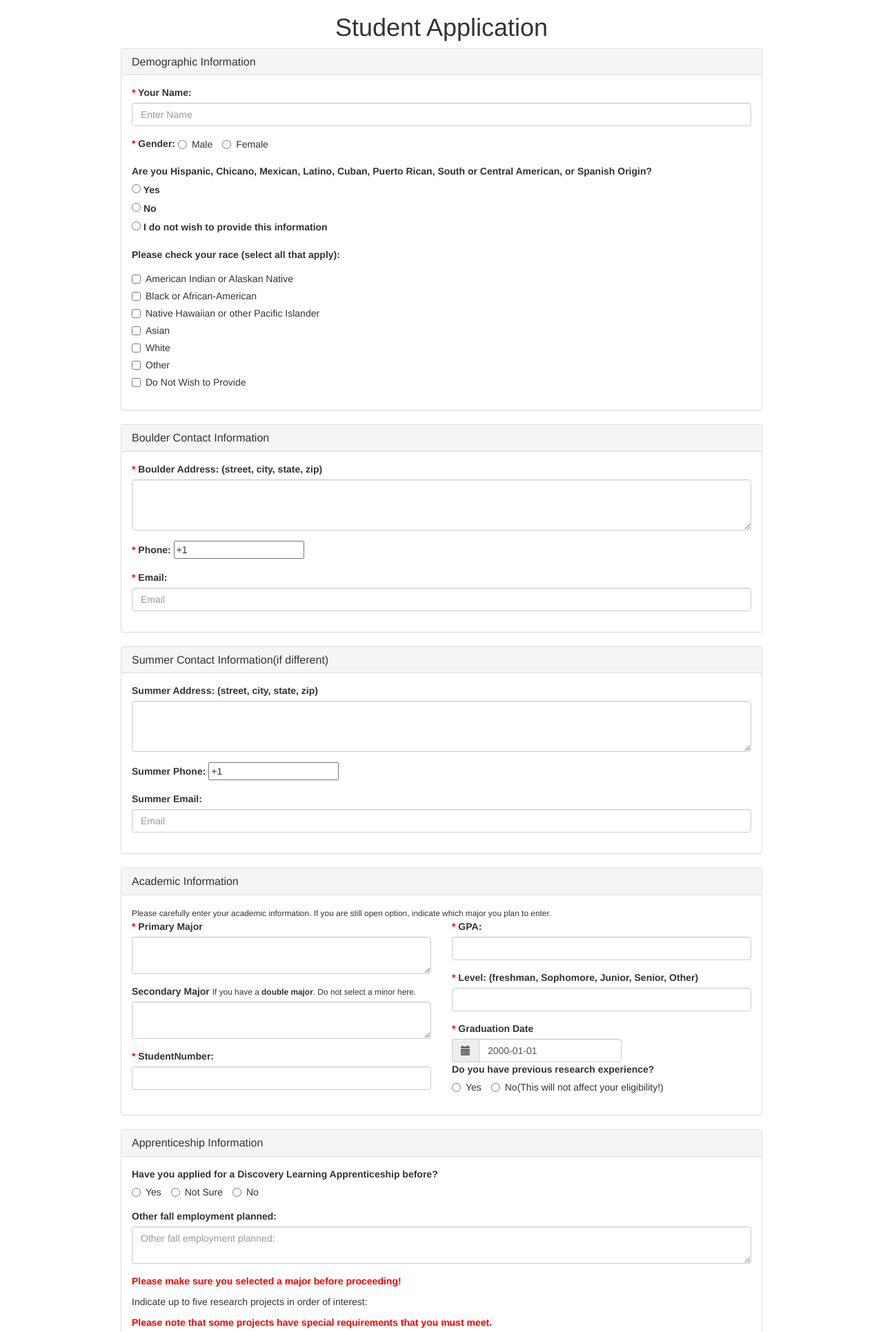
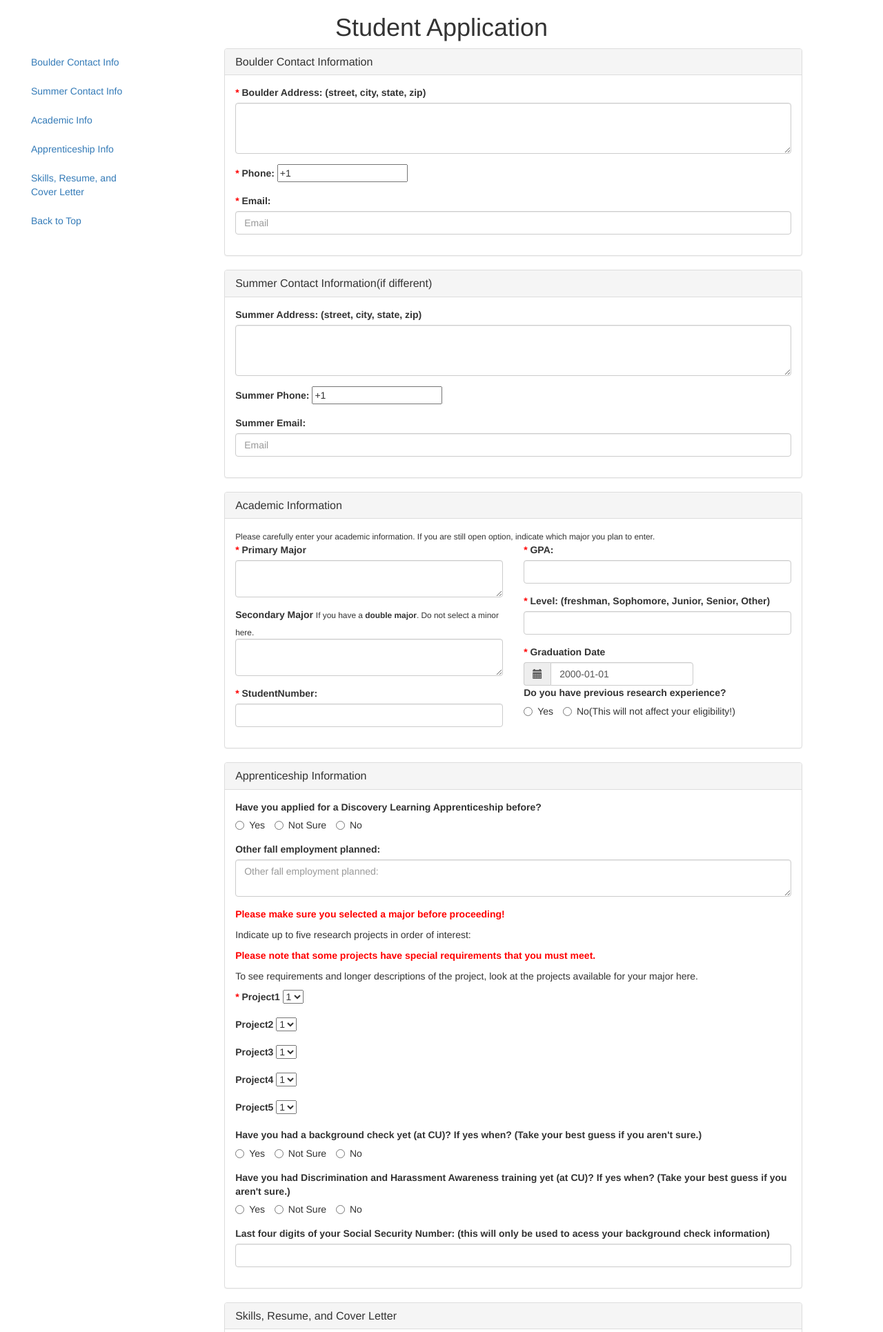
Before and after one commit to SerendpityZOEY/CUBoulderDLASite, a Flask app: page /student in a window 1280 px wide. Shown: the top 1931 px of the page at 69% size. Run offline with Flask 2, Linux system fonts and the light colour scheme; tables that the repository leaves empty or names only in its code hold one stand-in row (values such as "Sample post"); some libraries are stand-ins or nearby versions.

Commit message:
add side menu in student form

```diff
--- a/app/templates/student.html
+++ b/app/templates/student.html
@@ -26,93 +26,21 @@
     <script src="../static/js/script.js"></script>
 
 <div class="container-fluid">
-   <div class="row">
-          <!-- <div class="sidebar1">
-            {% for row in data%}
-              <a href=#{{ row[0] }} class="btn btn-info" data-toggle="collapse">{{ row[1] }}</a>
-              <div id={{ row[0] }} class="collapse">
-                <ul class="list-group">
-                  <li class="list-group-item">link:{{ row[2] }}</li>
-                  <li class="list-group-item">Description: {{ row[3] }}</li>
-                  {% for req in row[4:] %}
-                    {% if req %}
-                      <li class="list-group-item">req: {{ req }}</li>
-                    {% endif %}
-                  {% endfor %}
-                </ul>
-              </div>
-            {% endfor %}
-          </div>   -->
-          <div class="col-md-9 center">
-              <h1>Student Application</h1>
-              <div class="panel panel-default">
-              <div class="panel-heading">
-                <h3 class="panel-title">Demographic Information</h3>
-              </div>
-              <div class="panel-body">
-                <form>
-              <div class="form-group">
-                <label for="name"><span style="color:red;">* </span>Your Name:</label>
-                <input type="text" class="form-control" id="name" name="name" placeholder="Enter Name">
-              </div>
-              <div class="form-group">
-                <label><span style="color:red;">* </span>Gender:</label>
-                <label class="radio-inline"><input type="radio" name="optradio" value="male">Male</label>
-                <label class="radio-inline"><input type="radio" name="optradio" value="female">Female</label>
-              </div>
-              <div class="form-group">
-                  <label>Are you Hispanic, Chicano, Mexican, Latino, Cuban, Puerto Rican, South or Central
-                      American, or Spanish Origin?</label>
-                  <div class="form-check">
-                    <label class="form-check-label">
-                        <input type="radio" class="form-check-input" name="optionsRadios" id="option1" value="yes">
-                        Yes
-                      </label>
-                  </div>
-                  <div class="form-check">
-                    <label class="form-check-label">
-                        <input type="radio" class="form-check-input" name="optionsRadios" id="option2" value="no">
-                        No
-                      </label>
-                  </div>
-                  <div class="form-check">
-                    <label class="form-check-label">
-                        <input type="radio" class="form-check-input" name="optionsRadios" id="option3" value="option3">
-                        I do not wish to provide this information
-                      </label>
-                  </div>
-              </div>
-              <div class="form-group">
-                <label>Please check your race (select all that apply):</label>
-                <div class="checkbox">
-                  <label><input type="checkbox" name="hello" value="1">American Indian or Alaskan Native</label>
-                </div>
-                <div class="checkbox">
-                  <label><input type="checkbox" name="hello" value="2">Black or African-American</label>
-                </div>
-                <div class="checkbox">
-                  <label><input type="checkbox" name="hello" value="3">Native Hawaiian or other Pacific Islander</label>
-                </div>
-                <div class="checkbox">
-                  <label><input type="checkbox" name="hello" value="4">Asian</label>
-                </div>
-                <div class="checkbox">
-                  <label><input type="checkbox" name="hello" value="5">White</label>
-                </div>
-                <div class="checkbox">
-                  <label><input type="checkbox" name="hello" value="6">Other</label>
-                </div>
-                <div class="checkbox">
-                  <label><input type="checkbox" name="hello" value="7">Do Not Wish to Provide</label>
-                </div>
-              </div>
-            </form>
-              </div>
-            </div>
-          </div>
+    <h1>Student Application</h1>
+      <div class="col-md-2" id="leftCol">
+        <ul class="nav nav-stacked" id="sidebar">
+          <li><a href="#boulderInfo">Boulder Contact Info</a></li>
+          <li><a href="#summerInfo">Summer Contact Info</a></li>
+          <li><a href="#academicInfo">Academic Info</a></li>
+          <li><a href="#apprInfo">Apprenticeship Info</a></li>
+          <li><a href="#files">Skills, Resume, and Cover Letter</a></li>
+          <li><a href="">Back to Top</a></li>
+        </ul>
       </div>
-   <div class="row">
-       <div class="col-md-9 center">
+
+<div class="col-md-10">
+   <div class="row" id="boulderInfo">
+        <div class="col-md-10 center">
         <div class="panel panel-default">
           <div class="panel-heading">
             <h3 class="panel-title">Boulder Contact Information</h3>
@@ -137,8 +65,8 @@
        </div>
    </div>
 
-   <div class="row">
-       <div class="col-md-9 center">
+   <div class="row" id="summerInfo">
+       <div class="col-md-10 center">
         <div class="panel panel-default">
           <div class="panel-heading">
             <h3 class="panel-title">Summer Contact Information(if different)</h3>
@@ -164,8 +92,8 @@
    </div>
 
 
-   <div class="row">
-       <div class="col-md-9 center">
+   <div class="row" id="academicInfo">
+       <div class="col-md-10 center">
         <div class="panel panel-default">
           <div class="panel-heading">
             <h3 class="panel-title">Academic Information</h3>
@@ -246,8 +174,8 @@
        </div>
    </div>
 
-   <div class="row">
-       <div class="col-md-9 center">
+   <div class="row" id="apprInfo">
+       <div class="col-md-10 center">
         <div class="panel panel-default">
           <div class="panel-heading">
             <h3 class="panel-title">Apprenticeship Information</h3>
@@ -341,8 +269,8 @@
        </div>
    </div>
 
-   <div class="row">
-       <div class="col-md-9 center">
+   <div class="row" id="files">
+       <div class="col-md-10 center">
         <div class="panel panel-default">
           <div class="panel-heading">
             <h3 class="panel-title">Skills, Resume, and Cover Letter</h3>
@@ -381,6 +309,8 @@
         </div>
        </div>
    </div>
+</div>
+
 <!--
   <div class="row">
     <div class="col-md-9 center">
@@ -446,6 +376,7 @@
     -->
   </div>
 
+    <script src="../static/js/sideBar.js"></script>
 
 </body>
 <script>
```
